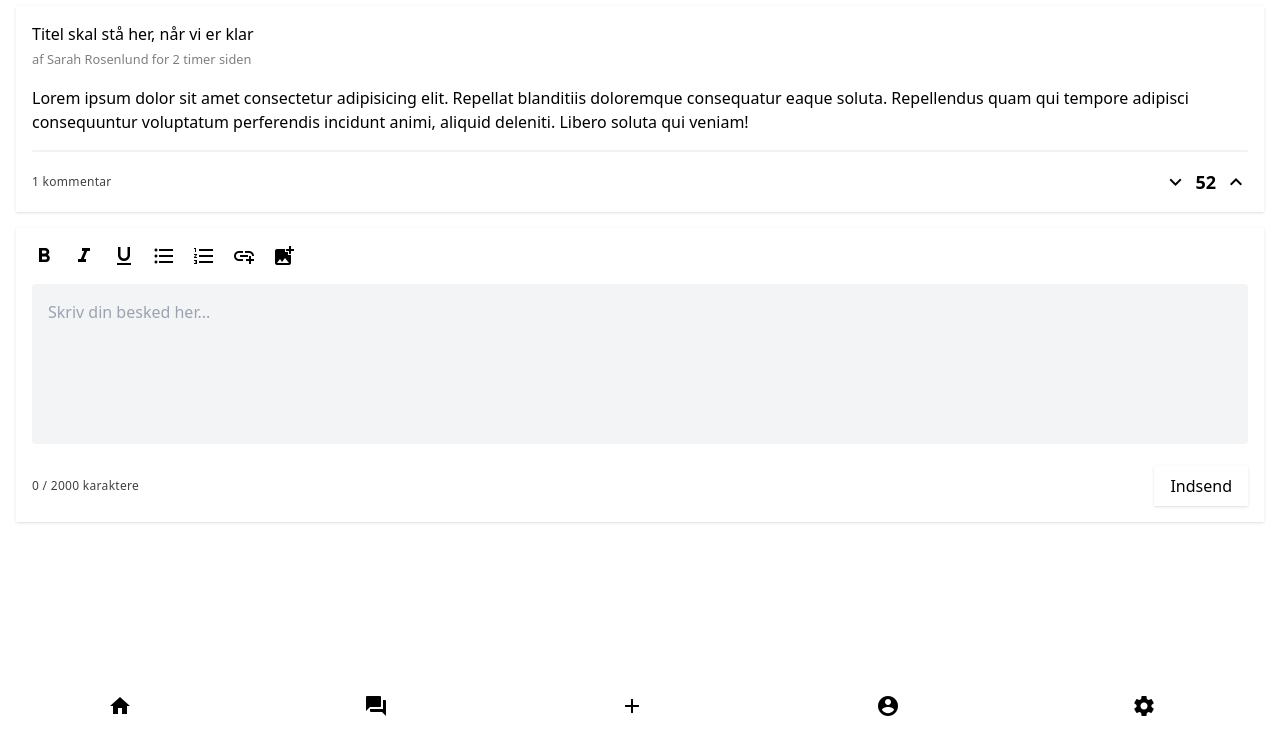
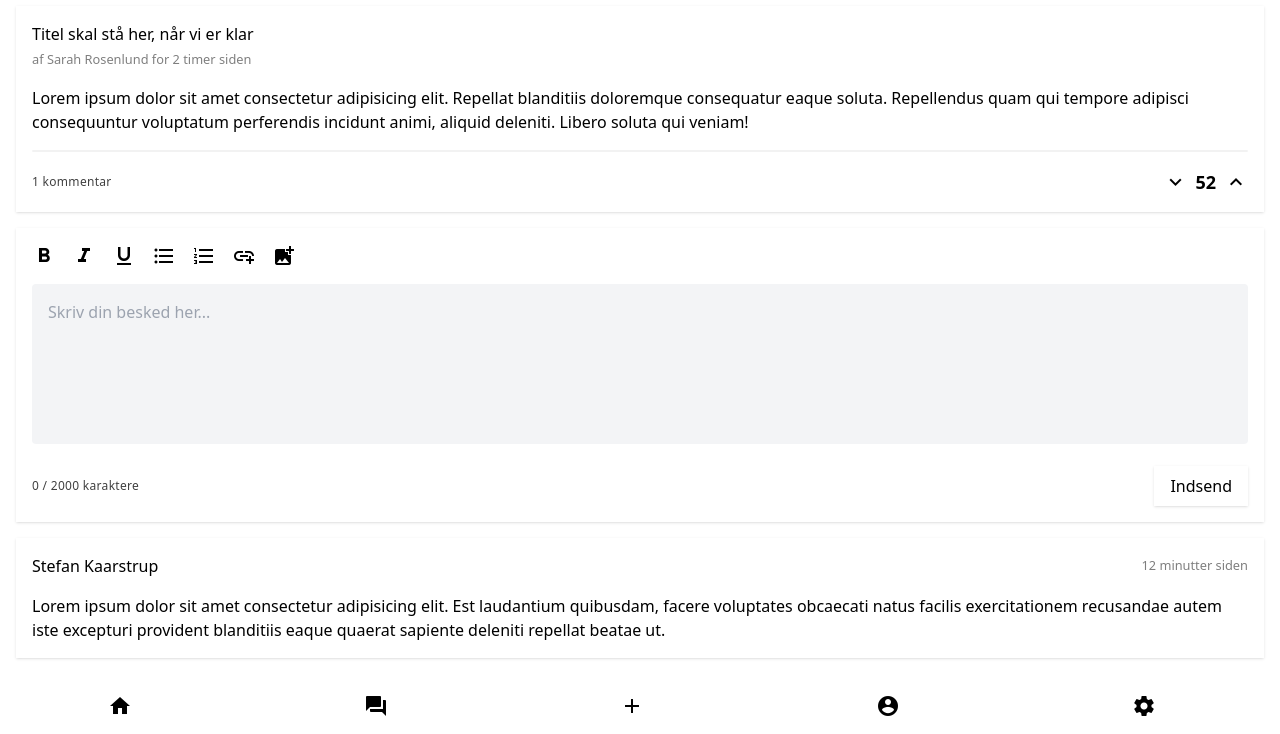
Before and after one commit to CRPE44102/project-four, a website: page src/index.html in a window 1280 px wide. Shown: the part 66-800 px from the top of the page. Drawn offline with Linux system fonts and the light colour scheme.

Commit message:
add comment to forum post

```diff
--- a/src/index.html
+++ b/src/index.html
@@ -339,7 +339,7 @@
                 </div>
             </div>
 
-            <div class="shadow p-4 mt-4">
+            <div class="shadow p-4 my-4">
                 <div class="flex">
                     <span class="material-icons cursor-pointer mr-4">format_bold</span>
                     <span class="material-icons cursor-pointer mr-4">format_italic</span>
@@ -360,6 +360,16 @@
                     </div>
                 </div>
             </div>
+
+            <div class="shadow p-4 mb-4">
+                <div class="flex justify-between items-center mb-4">
+                    <h3 class="font-medium">Stefan Kaarstrup</h3>
+
+                    <small class="opacity-50 font-medium">12 minutter siden</small>
+                </div>
+
+                <p>Lorem ipsum dolor sit amet consectetur adipisicing elit. Est laudantium quibusdam, facere voluptates obcaecati natus facilis exercitationem recusandae autem iste excepturi provident blanditiis eaque quaerat sapiente deleniti repellat beatae ut.</p>
+            </div>
         </div>
     </section>
 
```
